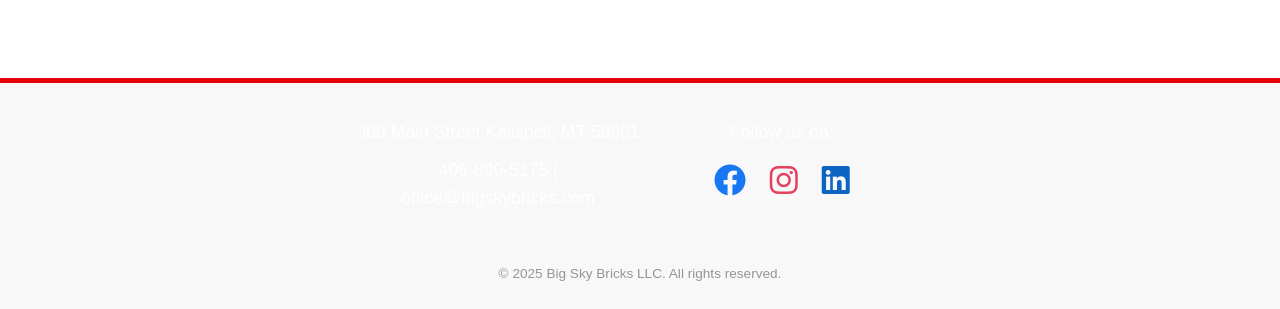
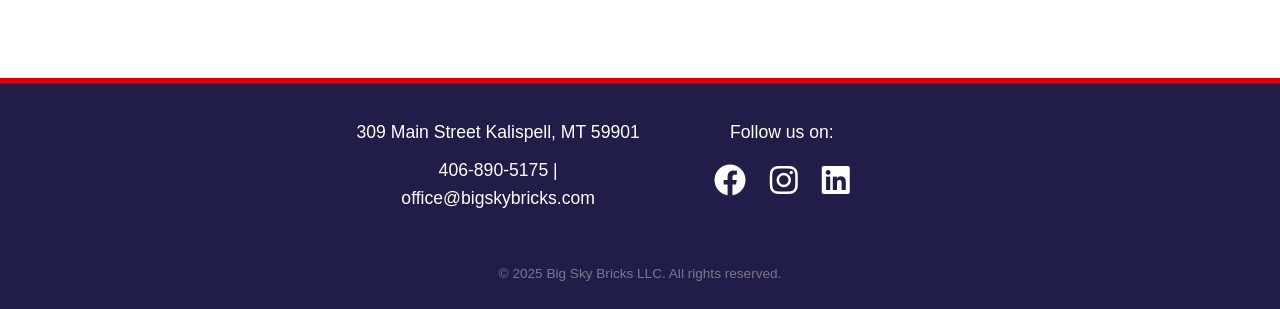
Before and after one commit to MatthewMec/bigsky, a plain HTML site: page about.html in a window 1280 px wide. Shown: the part 1622-1931 px from the top of the page. Drawn offline with Linux system fonts and the light colour scheme.

Commit message:
updates and booking page

```diff
--- a/about.html
+++ b/about.html
@@ -71,7 +71,7 @@
 
     </main>
 
-    <footer class="footer" style="background-color: #f8f8f8; padding: 25px 0 15px 0;">
+    <footer class="footer" style="background-color: #201D48; padding: 25px 0 15px 0; color: white;">
         <!-- Font Awesome CSS (you only need to include this once on your page) -->
         <link rel="stylesheet" href="https://cdnjs.cloudflare.com/ajax/libs/font-awesome/6.4.0/css/all.min.css">
 
@@ -83,20 +83,20 @@
             <div class="footer-column" style="flex: 1; min-width: 250px; margin-bottom: 15px;">
                 <p>Follow us on:</p>
                 <div class="social-icons" style="font-size: 2rem;">
-                    <a href="https://www.facebook.com/people/Big-Sky-Bricks/61562098062899/" target="_blank" style="color: #1877F2; margin-right: 15px; text-decoration: none;">
+                    <a href="https://www.facebook.com/people/Big-Sky-Bricks/61562098062899/" target="_blank" style="color: white; margin-right: 15px; text-decoration: none;">
                         <i class="fa-brands fa-facebook"></i>
                     </a>
-                    <a href="https://www.instagram.com/mtbigskybricks/" target="_blank" style="color: #E4405F; margin-right: 15px; text-decoration: none;">
+                    <a href="https://www.instagram.com/mtbigskybricks/" target="_blank" style="color: white; margin-right: 15px; text-decoration: none;">
                         <i class="fa-brands fa-instagram"></i>
                     </a>
-                    <a href="https://www.linkedin.com/company/big-sky-bricks/" target="_blank" style="color: #0A66C2; text-decoration: none;">
+                    <a href="https://www.linkedin.com/company/big-sky-bricks/" target="_blank" style="color: white; text-decoration: none;">
                         <i class="fa-brands fa-linkedin"></i>
                     </a>
                 </div>
             </div>
         </div>
         <div style="text-align: center; margin-top: 15px;">
-            <p style="color: rgba(0,0,0,0.4); font-size: 0.85em;">&copy; 2025 Big Sky Bricks LLC. All rights reserved.</p>
+            <p style="color: rgba(255,255,255,0.4); font-size: 0.85em;">&copy; 2025 Big Sky Bricks LLC. All rights reserved.</p>
         </div>
     </footer>
 </body>
```
Also changed, not shown: contact.html (+5 -5 lines), events.html (+1 -1 lines).
